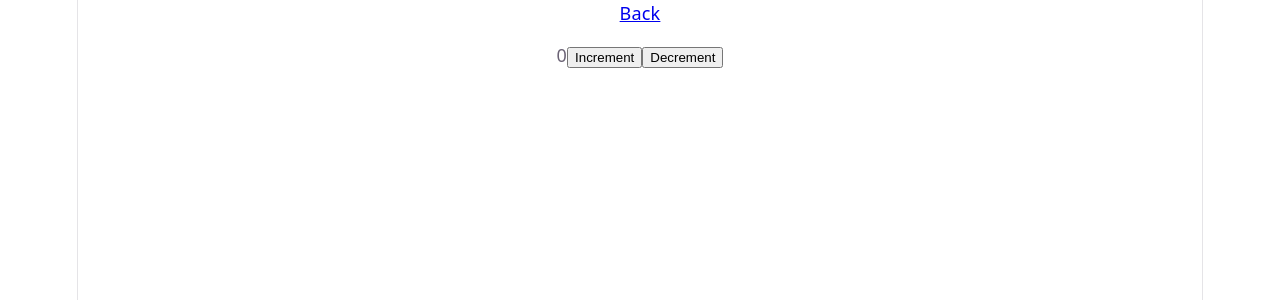
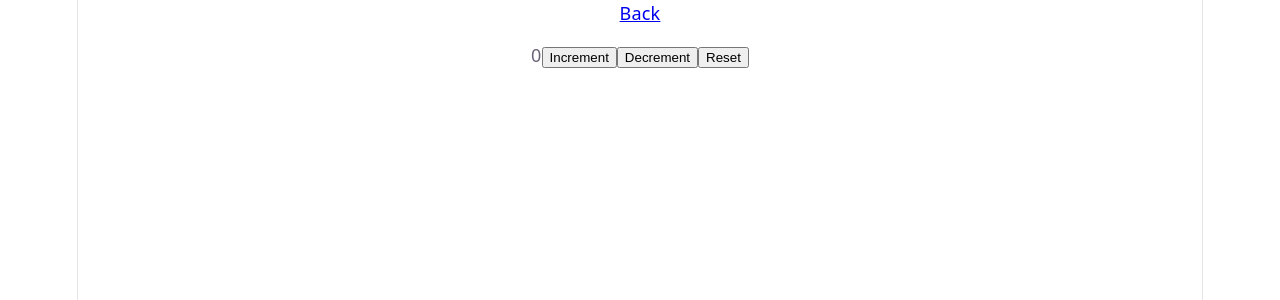
Before and after one commit to ZongyaoYang/hacker-rank-prep, a React (Vite) app: page /counter in a window 1280 px wide. Shown: the top 300 px of the page. Built offline with nearby package versions, Linux system fonts and the light colour scheme.

Commit message:
add reset button to counter

```diff
--- a/src/pages/counter/Counter.jsx
+++ b/src/pages/counter/Counter.jsx
@@ -12,11 +12,16 @@ const Counter = () => {
     }
   };
 
+  const reset = () => {
+    setCount(0);
+  };
+
   return (
     <div>
       <span data-testid="count">{count}</span>
       <button onClick={increment}>Increment</button>
       <button onClick={decrement}>Decrement</button>
+      <button onClick={reset}>Reset</button>
     </div>
   );
 };
```
